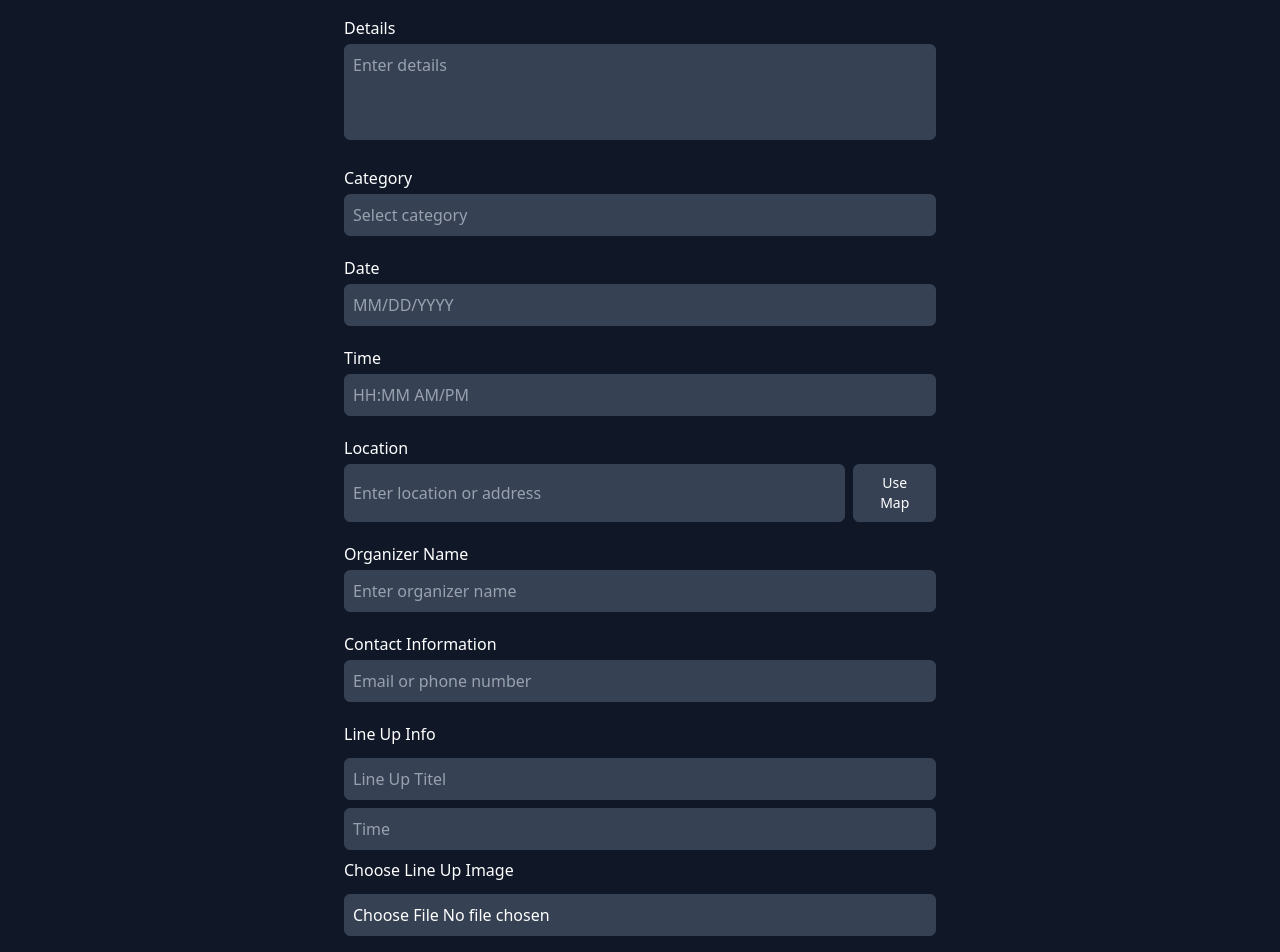
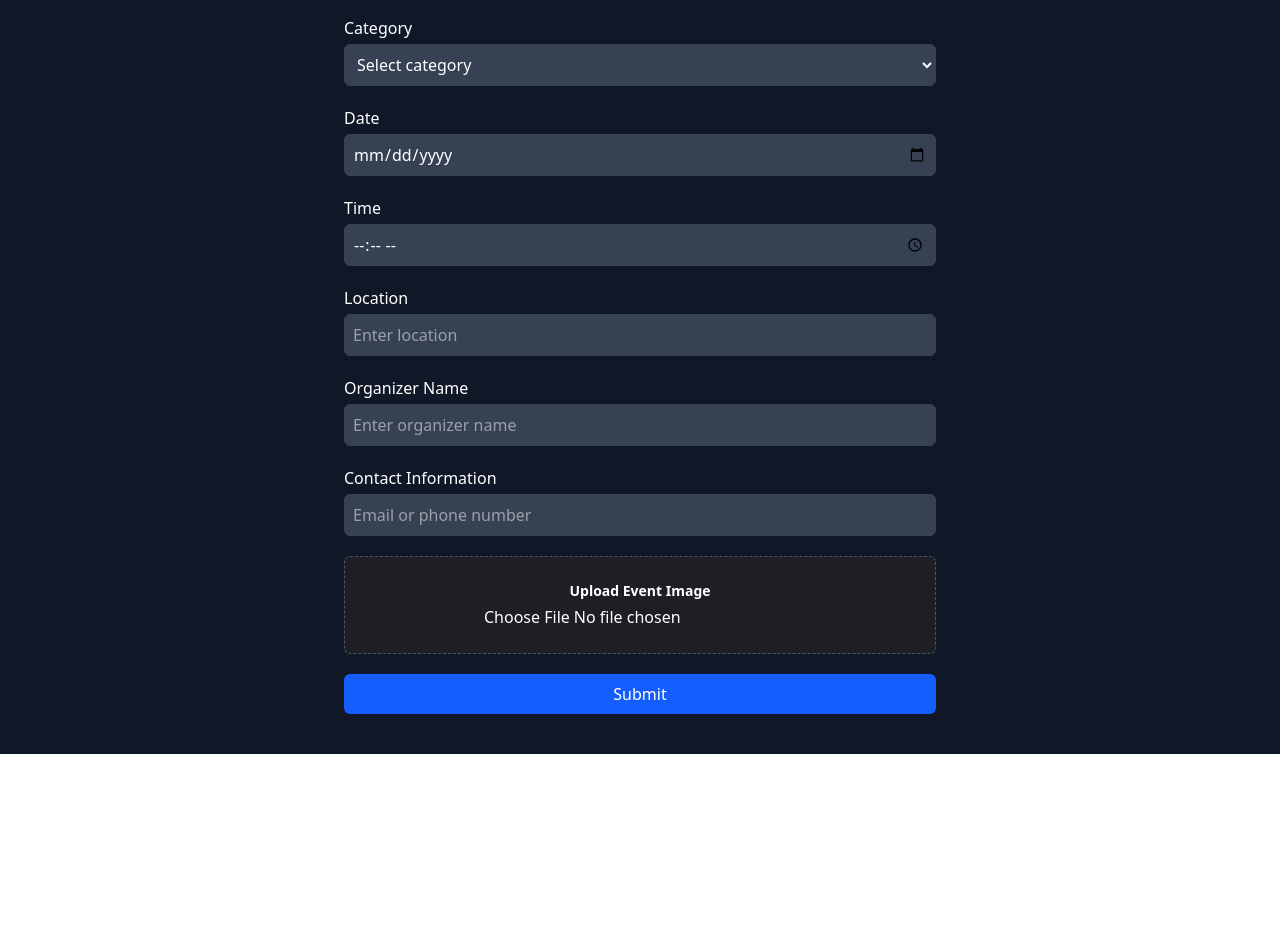
Before and after one commit to ahmadireshad01/Event-Finder, a React (Vite) app: page /CreateEvent in a window 1280 px wide. Shown: the part 420-1372 px from the top of the page. After the commit the page ends 1174 px from the top, so only its background shows below. Built offline with nearby package versions, Linux system fonts and the light colour scheme.

Commit message:
update ccommit"

```diff
--- a/src/Pages/CreateEventPage/CrearteEventPage.tsx
+++ b/src/Pages/CreateEventPage/CrearteEventPage.tsx
@@ -3,19 +3,6 @@ import { eventData } from "../../data/event-data";
 import Nav from "../../components/Nav";
 
 export default function CreateEventPage() {
-  interface FormData {
-    eventTitle: string;
-    description: string;
-    category: string;
-    date: string;
-    time: string;
-    location: string;
-    organizerName: string;
-    contactInfo: string;
-    file: File | null;
-  }
-  const [isLineUpOpen, setIsLineUpOpen] = useState(false);
-
   const [title, setTitle] = useState("");
   const [description, setDescription] = useState("");
   const [catagory, setCatagory] = useState("");
@@ -26,49 +13,17 @@ export default function CreateEventPage() {
   const [contactInfo, setContactInfo] = useState("");
   const [file, setFile] = useState<File | null>(null);
   const [preview, setPreview] = useState<string | null>(null);
-  const [details, setdetails] = useState("");
-  const [lineUpTitle, setLineUpTitle] = useState("");
-  const [lineUpTime, setLineUpTime] = useState("");
-  const [lineUpFile, setLineUpFile] = useState<File | null>(null);
-  const [lineUpPreview, setLineUpPreview] = useState<string | null>(null);
 
   const handleFileChange = (e: any) => {
     const selectedFile = e.target.files[0];
     if (selectedFile) {
       setFile(selectedFile);
-      setPreview(URL.createObjectURL(selectedFile)); // creates a preview link
-    }
-  };
-
-  const handleLineUpFileChange = (e: any) => {
-    const selectedFile = e.target.files[0];
-    if (selectedFile) {
-      setLineUpFile(selectedFile);
-      setLineUpPreview(URL.createObjectURL(selectedFile)); // creates a preview link
+      setPreview(URL.createObjectURL(selectedFile));
     }
   };
 
   const handleSubmit = (e: React.FormEvent<HTMLFormElement>) => {
     e.preventDefault();
-
-    interface newEvent {
-      id: string;
-      catagory: string;
-      title: string;
-      description: string;
-      date: Date;
-      location: string;
-      organizationName: string;
-      details: string;
-      Image: string;
-      locationImage: string;
-      lineUp: {
-        id: `${string}-${string}-${string}-${string}-${string}`;
-        title: string;
-        time: string;
-        img: string;
-      };
-    }
 
     const newEvent = {
       id: (eventData.length + 1).toString(),
@@ -79,22 +34,13 @@ export default function CreateEventPage() {
       time: time,
       location: location,
       organizationName: organizationName,
-      details: details,
+      contactInfo: contactInfo,
       image: file,
-      locationImage: "/images/singleProductImg/locationImage.svg",
-      lineUp: [
-        {
-          id: crypto.randomUUID(),
-          title: lineUpTitle,
-          time: lineUpTime,
-          img: lineUpFile,
-        },
-      ],
     };
 
-    // eventData.push(newEvent);
     console.log(newEvent);
 
+    // reset fields
     setTitle("");
     setDescription("");
     setCatagory("");
@@ -108,8 +54,8 @@ export default function CreateEventPage() {
   return (
     <>
       <Nav />
-      <div className=" text-white min-h-screen flex justify-center pt-34 py-10  max-md:pl-10 max-sm:pl-0 ">
-        <div className="w-full max-w-2xl space-y-6 px-10 ">
+      <div className="text-white min-h-screen flex justify-center pt-34 py-10">
+        <div className="w-full max-w-2xl space-y-6 px-10">
           <h1 className="text-3xl font-semibold mb-6">Create Event</h1>
 
           <form onSubmit={handleSubmit} className="space-y-5">
@@ -119,8 +65,9 @@ export default function CreateEventPage() {
               <input
                 type="text"
                 placeholder="Enter event title"
+                value={title}
                 onChange={(e) => setTitle(e.target.value)}
-                className="w-full bg-gray-700 border border-gray-700 rounded-md p-2 placeholder-gray-400 focus:outline-none focus:ring-2 focus:ring-blue-500"
+                className="w-full bg-gray-700 border border-gray-700 rounded-md p-2"
               />
             </div>
 
@@ -129,39 +76,38 @@ export default function CreateEventPage() {
               <label className="block mb-1 font-medium">Description</label>
               <textarea
                 placeholder="Enter description"
+                value={description}
                 onChange={(e) => setDescription(e.target.value)}
-                className="w-full h-24 bg-gray-700 border border-gray-700  rounded-md p-2 placeholder-gray-400 resize-none focus:outline-none focus:ring-2 focus:ring-blue-500"
+                className="w-full h-24 bg-gray-700 border border-gray-700 rounded-md p-2 resize-none"
               ></textarea>
             </div>
 
-            <div>
-              <label className="block mb-1 font-medium">Details</label>
-              <textarea
-                placeholder="Enter details"
-                onChange={(e) => setdetails(e.target.value)}
-                className="w-full h-24 bg-gray-700 border border-gray-700  rounded-md p-2 placeholder-gray-400 resize-none focus:outline-none focus:ring-2 focus:ring-blue-500"
-              ></textarea>
-            </div>
-
-            {/* Category */}
+            {/* Category - Dropdown */}
             <div>
               <label className="block mb-1 font-medium">Category</label>
-              <input
-                type="text"
-                placeholder="Select category"
+              <select
+                value={catagory}
                 onChange={(e) => setCatagory(e.target.value)}
-                className="w-full bg-gray-700 border border-gray-700  rounded-md p-2 placeholder-gray-400 focus:outline-none focus:ring-2 focus:ring-blue-500"
-              />
+                className="w-full bg-gray-700 border border-gray-700 rounded-md p-2"
+              >
+                <option value="">Select category</option>
+                <option value="Conference">Conference</option>
+                <option value="Workshop">Workshop</option>
+                <option value="Seminar">Seminar</option>
+                <option value="Webinar">Webinar</option>
+                <option value="Networking">Networking</option>
+                <option value="Other">Other</option>
+              </select>
             </div>
 
             {/* Date */}
             <div>
               <label className="block mb-1 font-medium">Date</label>
               <input
-                type="text"
-                placeholder="MM/DD/YYYY"
+                type="date"
+                value={date}
                 onChange={(e) => setDate(e.target.value)}
-                className="w-full bg-gray-700 border border-gray-700  rounded-md p-2 placeholder-gray-400 focus:outline-none focus:ring-2 focus:ring-blue-500"
+                className="w-full bg-gray-700 border border-gray-700 rounded-md p-2"
               />
             </div>
 
@@ -169,30 +115,23 @@ export default function CreateEventPage() {
             <div>
               <label className="block mb-1 font-medium">Time</label>
               <input
-                type="text"
-                placeholder="HH:MM AM/PM"
+                type="time"
+                value={time}
                 onChange={(e) => setTime(e.target.value)}
-                className="w-full bg-gray-700 border border-gray-700  rounded-md p-2 placeholder-gray-400 focus:outline-none focus:ring-2 focus:ring-blue-500"
+                className="w-full bg-gray-700 border border-gray-700 rounded-md p-2"
               />
             </div>
 
             {/* Location */}
             <div>
               <label className="block mb-1 font-medium">Location</label>
-              <div className="flex gap-2">
-                <input
-                  type="text"
-                  placeholder="Enter location or address"
-                  onChange={(e) => setLocation(e.target.value)}
-                  className="w-full bg-gray-700 border border-gray-700  rounded-md p-2 placeholder-gray-400 focus:outline-none focus:ring-2 focus:ring-blue-500"
-                />
-                <button
-                  type="button"
-                  className="bg-gray-700 border border-gray-700 hover:  text-white px-4 py-2 rounded-md text-sm"
-                >
-                  Use Map
-                </button>
-              </div>
+              <input
+                type="text"
+                placeholder="Enter location"
+                value={location}
+                onChange={(e) => setLocation(e.target.value)}
+                className="w-full bg-gray-700 border border-gray-700 rounded-md p-2"
+              />
             </div>
 
             {/* Organizer Name */}
@@ -201,8 +140,9 @@ export default function CreateEventPage() {
               <input
                 type="text"
                 placeholder="Enter organizer name"
+                value={organizationName}
                 onChange={(e) => setOrganizationName(e.target.value)}
-                className="w-full bg-gray-700 border border-gray-700 rounded-md p-2 placeholder-gray-400 focus:outline-none focus:ring-2 focus:ring-blue-500"
+                className="w-full bg-gray-700 border border-gray-700 rounded-md p-2"
               />
             </div>
 
@@ -214,57 +154,23 @@ export default function CreateEventPage() {
               <input
                 type="text"
                 placeholder="Email or phone number"
+                value={contactInfo}
                 onChange={(e) => setContactInfo(e.target.value)}
-                className="w-full bg-gray-700 border border-gray-700 rounded-md p-2 placeholder-gray-400 focus:outline-none focus:ring-2 focus:ring-blue-500"
+                className="w-full bg-gray-700 border border-gray-700 rounded-md p-2"
               />
-            </div>
-
-            <div className="h-fit">
-              <label className="block mb-1 font-medium">Line Up Info</label>
-
-              <div className="flex-col gap-2 flex pt-2">
-                <input
-                  onChange={(e) => setLineUpTitle(e.target.value)}
-                  type="text"
-                  placeholder="Line Up Titel"
-                  className="w-full bg-gray-700 border border-gray-700 rounded-md p-2 placeholder-gray-400 focus:outline-none focus:ring-2 focus:ring-blue-500"
-                />
-                <input
-                  onChange={(e) => setLineUpTime(e.target.value)}
-                  type="text"
-                  placeholder="Time"
-                  className="w-full bg-gray-700 border border-gray-700 rounded-md p-2 placeholder-gray-400 focus:outline-none focus:ring-2 focus:ring-blue-500"
-                />
-                <label className="block mb-1 font-medium">
-                  Choose Line Up Image
-                </label>
-                <input
-                  onChange={handleLineUpFileChange}
-                  type="file"
-                  placeholder="Line Up Titel"
-                  className="w-full bg-gray-700 border border-gray-700 rounded-md p-2 placeholder-gray-400 focus:outline-none focus:ring-2 focus:ring-blue-500"
-                />
-              </div>
             </div>
 
             {/* File Upload */}
             <div className="border border-dashed border-gray-600 bg-[#1e1f24] rounded-md p-6 text-center hover:border-blue-500 cursor-pointer">
               <p className="text-sm font-semibold text-white mb-1">
-                Upload Event Image or Flyer
+                Upload Event Image
               </p>
-              <p className="text-xs text-gray-400 mb-3">
-                Drag and drop or browse to upload
-              </p>
-              <input
-                type="file"
-                onChange={handleFileChange}
-                className="pl-27"
-              />
+              <input type="file" onChange={handleFileChange} />
               {preview && (
                 <img
                   src={preview}
                   alt="Preview"
-                  style={{ width: 200, height: "auto" }}
+                  style={{ width: 200, height: "auto", marginTop: "10px" }}
                 />
               )}
             </div>
@@ -273,7 +179,7 @@ export default function CreateEventPage() {
             <div>
               <button
                 type="submit"
-                className="w-full bg-blue-600 hover:bg-blue-700 text-white px-5 py-2 rounded-md font-medium transition duration-200"
+                className="w-full bg-blue-600 hover:bg-blue-700 text-white px-5 py-2 rounded-md font-medium"
               >
                 Submit
               </button>
```
